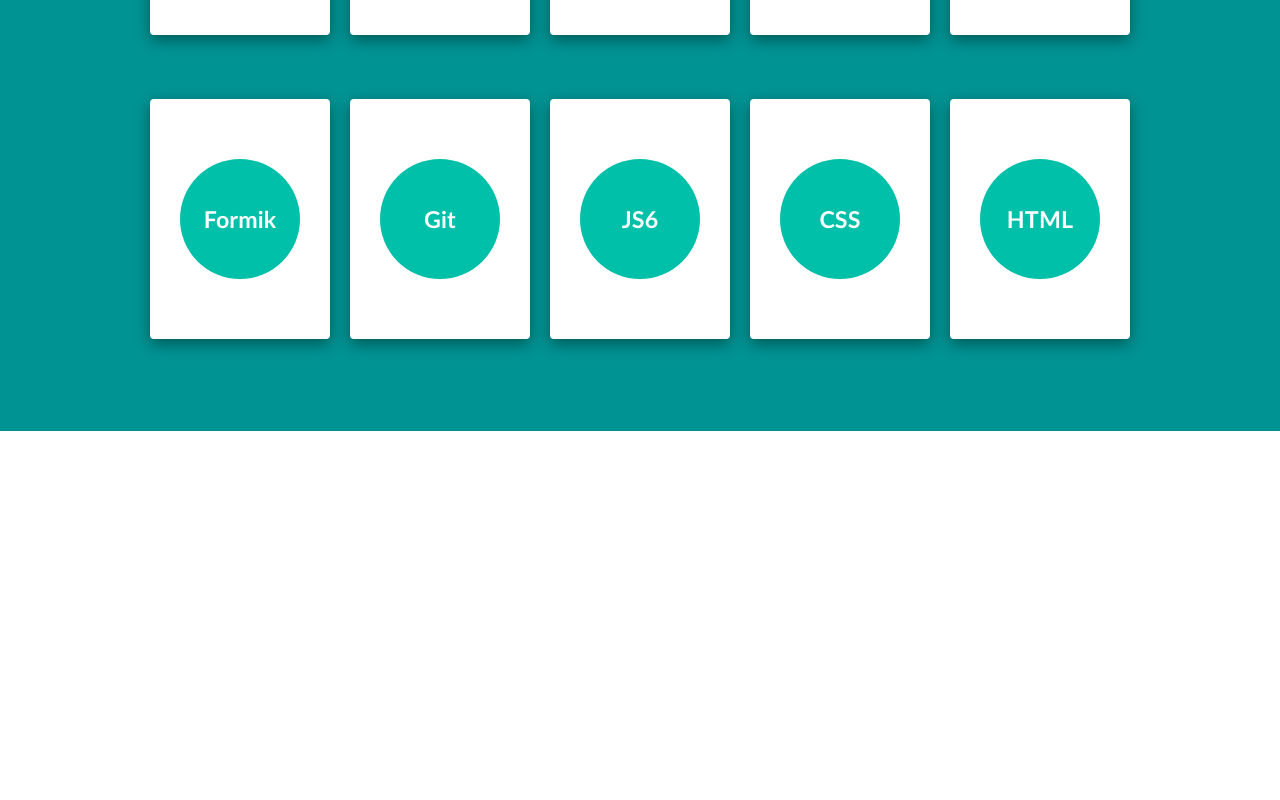
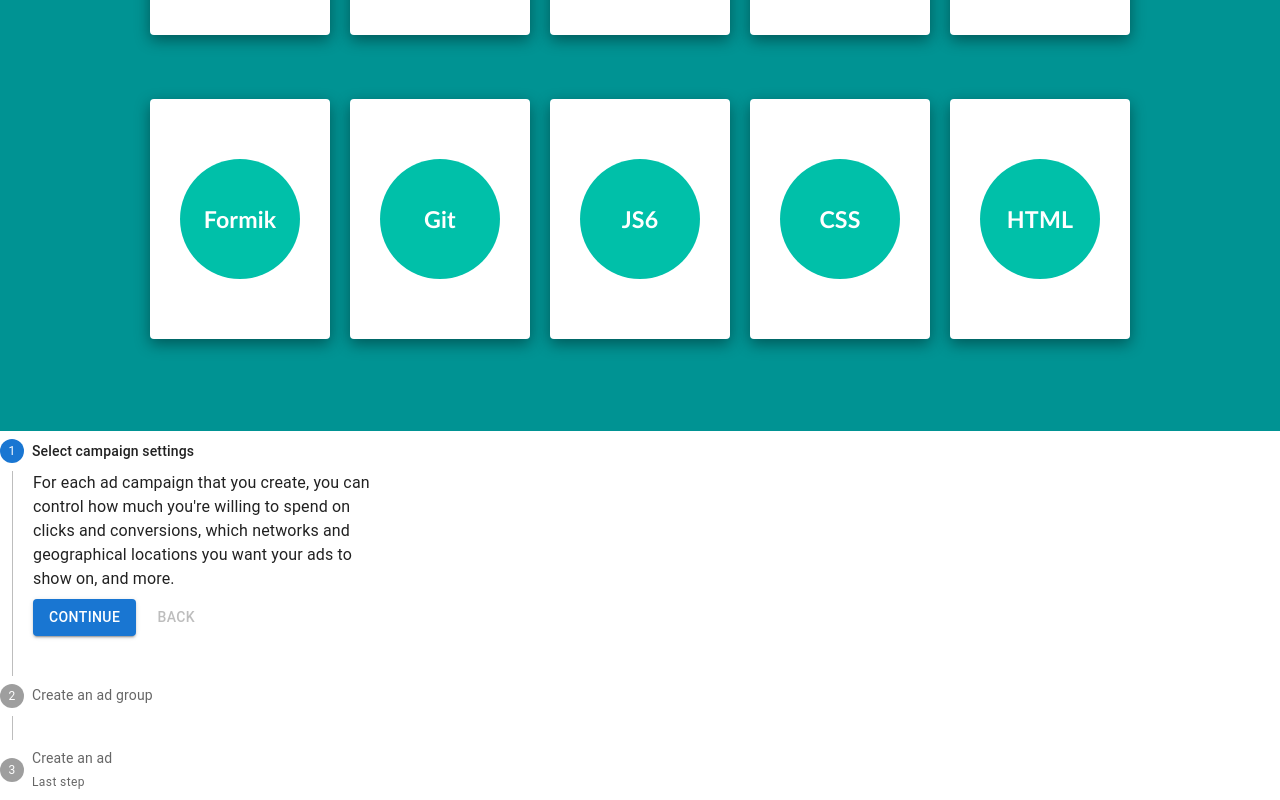
Before and after one commit to sina-olfati/sina-olfati-site, a React (Create React App) app: page /resume in a window 1280 px wide. Shown: the part 982-1782 px from the top of the page. Before the commit the page ends 1413 px from the top, so only its background shows below. Built offline with nearby package versions, Linux system fonts and the light colour scheme; a web font is replaced by a local one.

Commit message:
Resume: adding Work and stepper inside it

```diff
--- a/src/components/resume/Skills.tsx
+++ b/src/components/resume/Skills.tsx
@@ -1,7 +1,7 @@
 import React, {useEffect, useState} from 'react'
 import './Skills.css'
 
-// // i18next
+// i18next
 import { useTranslation } from "react-i18next";
 
 import Cards from './Cards'
--- /dev/null
+++ b/src/components/resume/Work.tsx
@@ -0,0 +1,129 @@
+import React, {useEffect, useState} from 'react'
+import './Work.css'
+
+// Stepper
+import Box from '@mui/material/Box';
+import Stepper from '@mui/material/Stepper';
+import Step from '@mui/material/Step';
+import StepLabel from '@mui/material/StepLabel';
+import StepContent from '@mui/material/StepContent';
+import Button from '@mui/material/Button';
+import Paper from '@mui/material/Paper';
+import Typography from '@mui/material/Typography';
+
+
+// i18next
+import { useTranslation } from "react-i18next";
+
+import Cards from './Cards'
+
+// Reveal
+import reveal from '../../assets/js/reveal';
+import '../../assets/css/reveal.css'
+window.addEventListener('scroll', reveal)
+
+
+
+// stepper 2
+const steps = [
+    {
+      label: 'Select campaign settings',
+      description: `For each ad campaign that you create, you can control how much
+                you're willing to spend on clicks and conversions, which networks
+                and geographical locations you want your ads to show on, and more.`,
+    },
+    {
+      label: 'Create an ad group',
+      description:
+        'An ad group contains one or more ads which target a shared set of keywords.',
+    },
+    {
+      label: 'Create an ad',
+      description: `Try out different ad text to see what brings in the most customers,
+                and learn how to enhance your ads using features like ad extensions.
+                If you run into any problems with your ads, find out how to tell if
+                they're running and how to resolve approval issues.`,
+    },
+  ];
+
+
+
+const Work = () => {
+
+    const [language, setLanguage] = useState(localStorage.getItem("i18nextLng"))
+    // const isEn = bodyDir == "ltr" ? true : false
+
+    const { t } = useTranslation()
+
+    useEffect(() => {
+      setLanguage(localStorage.getItem("i18nextLng"))
+    }, [localStorage.getItem("i18nextLng")])
+
+
+    // stepper 3
+
+    const [activeStep, setActiveStep] = React.useState(0);
+
+    const handleNext = () => {
+      setActiveStep((prevActiveStep) => prevActiveStep + 1);
+    };
+
+    const handleBack = () => {
+      setActiveStep((prevActiveStep) => prevActiveStep - 1);
+    };
+
+    const handleReset = () => {
+      setActiveStep(0);
+    };
+
+    return (
+      <Box sx={{ maxWidth: 400 }}>
+        <Stepper activeStep={activeStep} orientation="vertical">
+          {steps.map((step, index) => (
+            <Step key={step.label}>
+              <StepLabel
+                optional={
+                  index === 2 ? (
+                    <Typography variant="caption">Last step</Typography>
+                  ) : null
+                }
+              >
+                {step.label}
+              </StepLabel>
+              <StepContent>
+                <Typography>{step.description}</Typography>
+                <Box sx={{ mb: 2 }}>
+                  <div>
+                    <Button
+                      variant="contained"
+                      onClick={handleNext}
+                      sx={{ mt: 1, mr: 1 }}
+                    >
+                      {index === steps.length - 1 ? 'Finish' : 'Continue'}
+                    </Button>
+                    <Button
+                      disabled={index === 0}
+                      onClick={handleBack}
+                      sx={{ mt: 1, mr: 1 }}
+                    >
+                      Back
+                    </Button>
+                  </div>
+                </Box>
+              </StepContent>
+            </Step>
+          ))}
+        </Stepper>
+        {activeStep === steps.length && (
+          <Paper square elevation={0} sx={{ p: 3 }}>
+            <Typography>All steps completed - you&apos;re finished</Typography>
+            <Button onClick={handleReset} sx={{ mt: 1, mr: 1 }}>
+              Reset
+            </Button>
+          </Paper>
+        )}
+      </Box>
+    );
+}
+
+export default Work
--- a/src/screens/Resume.css
+++ b/src/screens/Resume.css
@@ -1,5 +1,7 @@
-/* .resume-container {
-} */
+.resume-container {
+    width: 100vw;
+    overflow: hidden;
+}
 
 .resume-all-others {
     width: 100vw;
--- a/src/screens/Resume.tsx
+++ b/src/screens/Resume.tsx
@@ -4,6 +4,7 @@ import './Resume.css'
 import Menu from '../components/menu/Menu'
 import Describe from '../components/resume/Describe'
 import Skills from '../components/resume/Skills'
+import Work from '../components/resume/Work'
 
 
 const Resume = () => {
@@ -13,6 +14,7 @@ const Resume = () => {
         <div className='resume-all-others'>
         <Describe />
         <Skills />
+        <Work />
         </div>
     </div>
   )
```
Also changed, not shown: src/components/resume/Work.css (added).
